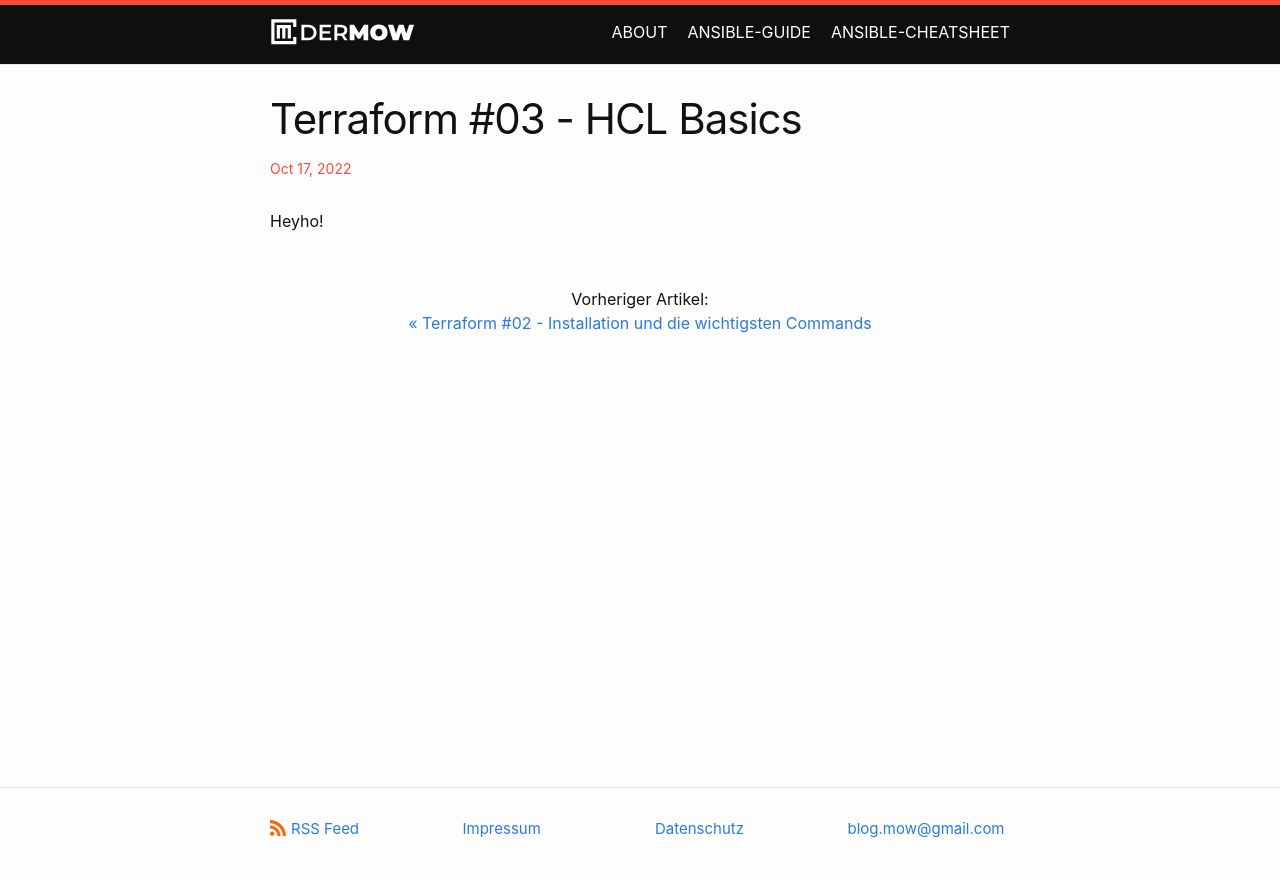
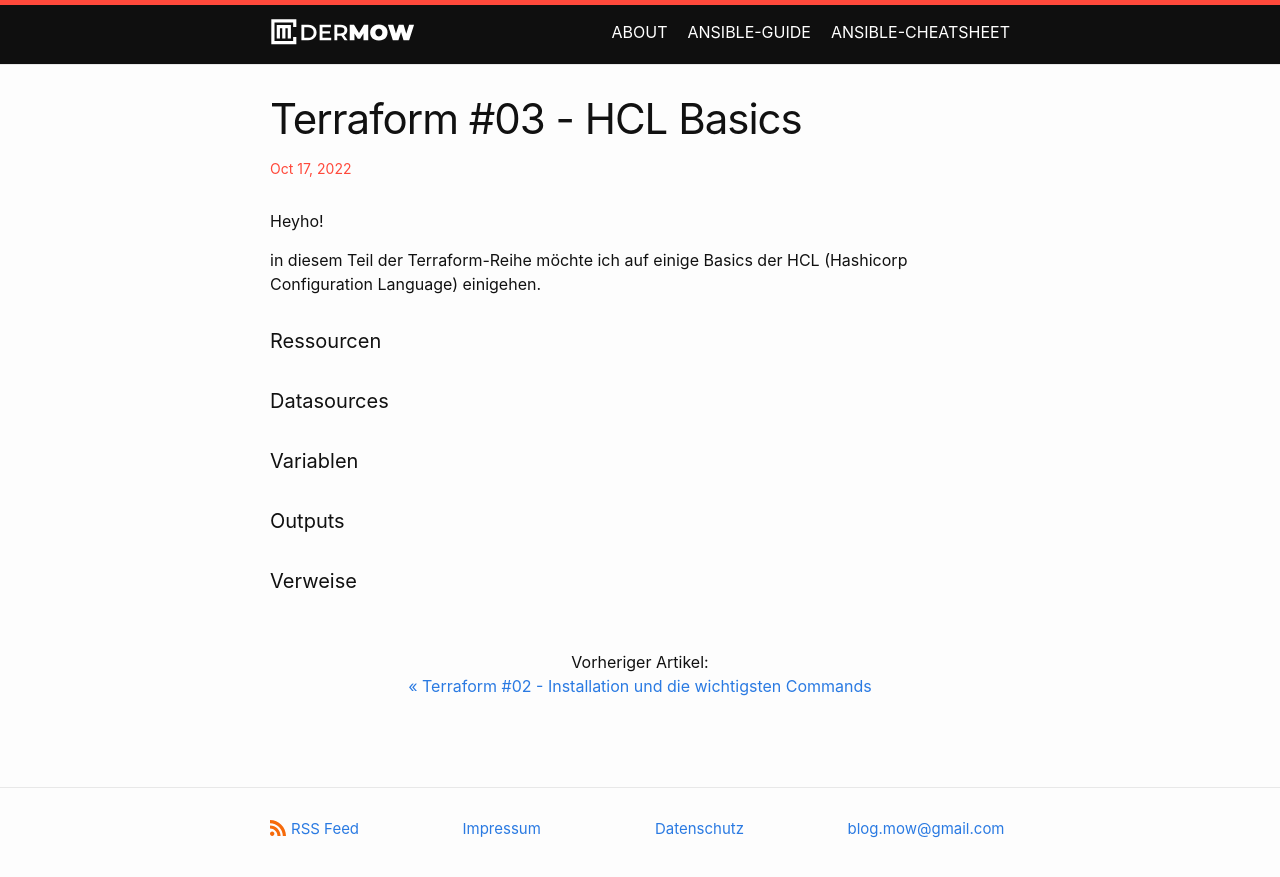
Before and after one commit to dermow/staging.der-mow.de, a Jekyll site: the page built from _posts/2022-10-17-terraform-03.markdown, in a window 1280 px wide. Shown: the top 877 px of the page. Built offline with Jekyll 4.4.1, drawn with Linux system fonts in a browser that asks for light colours; comment, search, counter and statistics services are not loaded.

Commit message:
Update 2022-10-17-terraform-03.markdown

```diff
--- a/_posts/2022-10-17-terraform-03.markdown
+++ b/_posts/2022-10-17-terraform-03.markdown
@@ -6,3 +6,15 @@ categories: Terraform
 ---
 
 Heyho!
+
+in diesem Teil der Terraform-Reihe möchte ich auf einige Basics der HCL (Hashicorp Configuration Language) einigehen.
+
+#### Ressourcen
+
+#### Datasources
+
+#### Variablen
+
+#### Outputs
+
+#### Verweise
```
